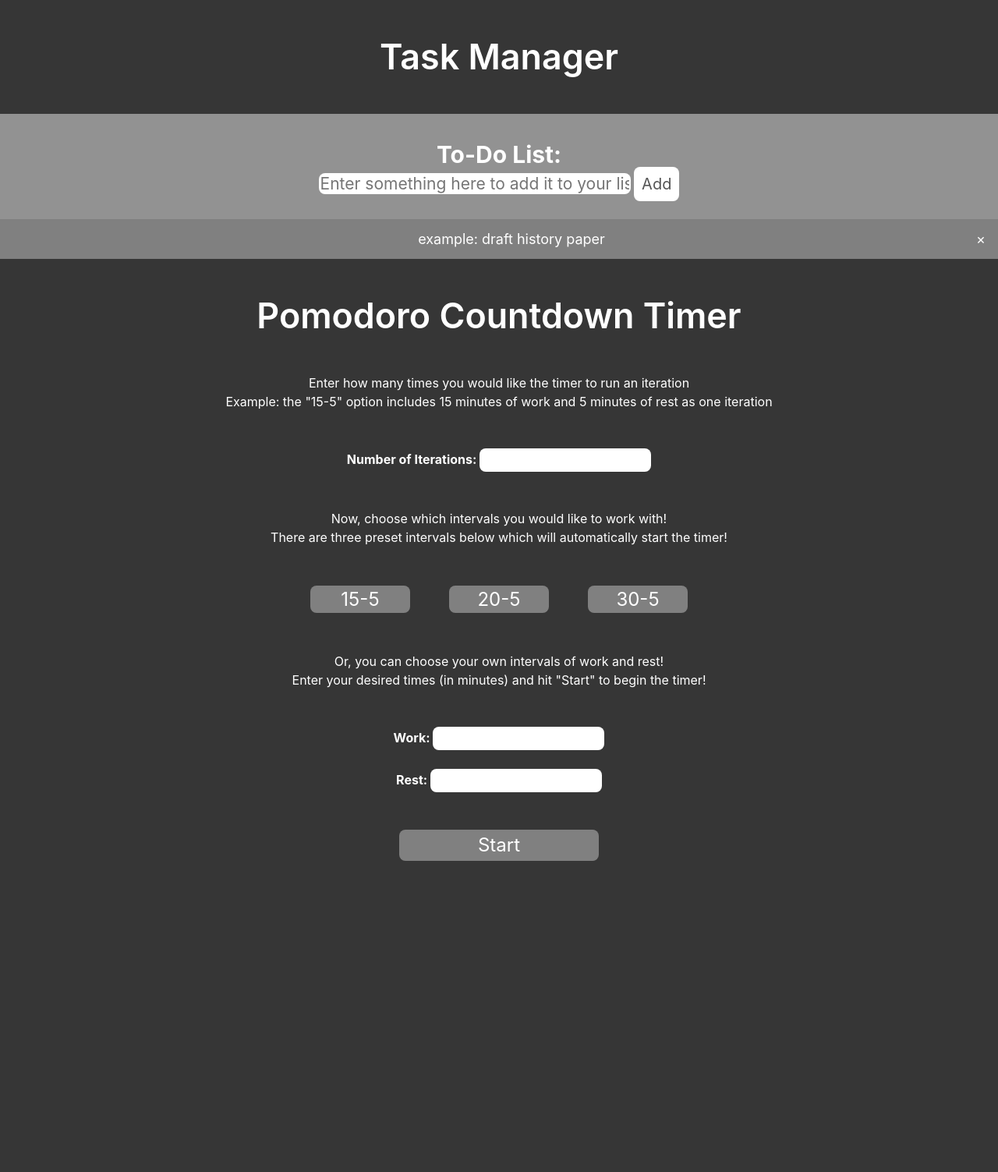
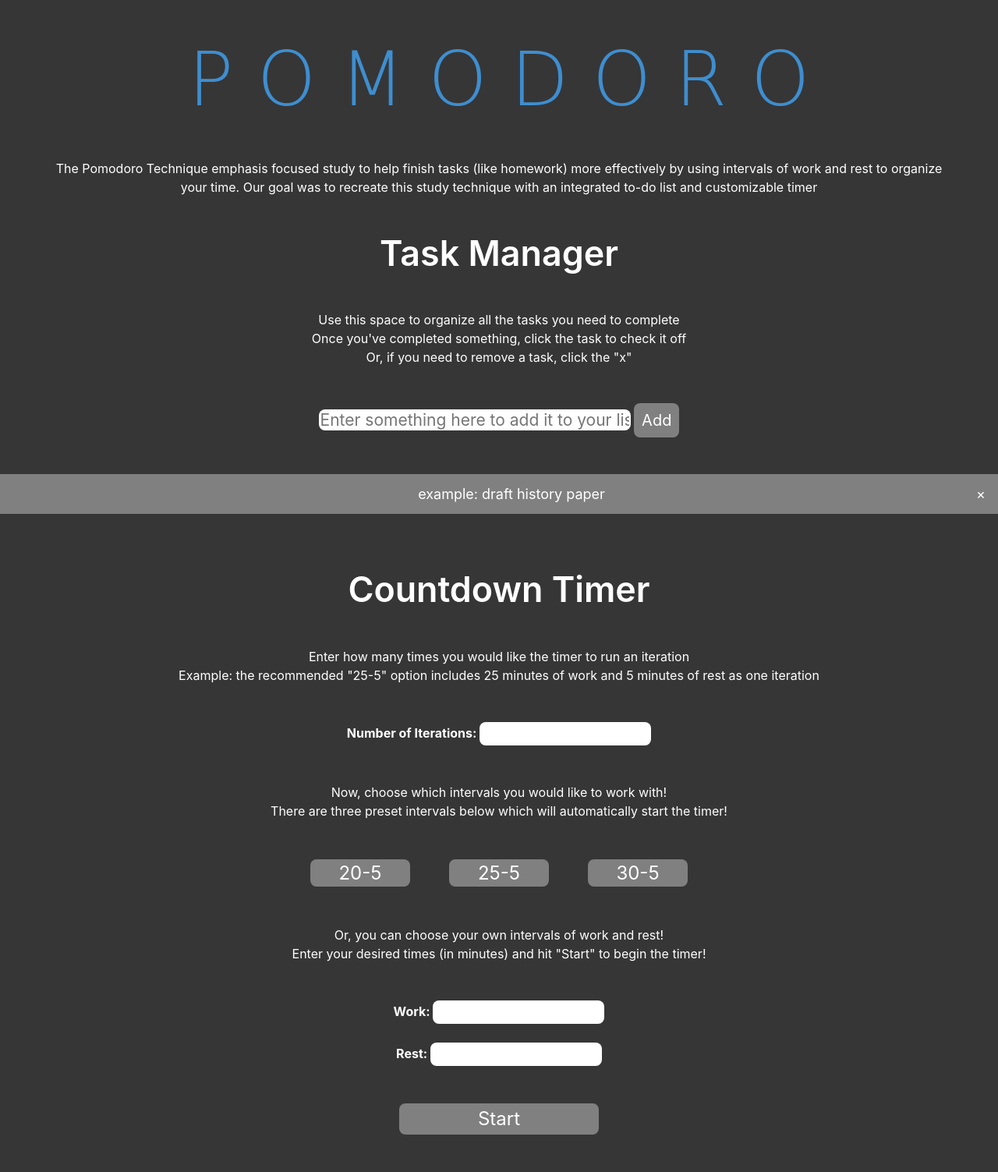
Before and after one commit to alexmorton1212/PomodoroPlanner, a PHP site: page / in a window 1280 px wide. Shown: the whole page at 78% size. Before the commit the page ends 1104 px from the top, so only its background shows below. Run offline with PHP 8.4, Linux system fonts and the light colour scheme; some libraries are stand-ins or nearby versions; some web fonts are replaced.

Commit message:
Add files via upload

```diff
--- a/custom.css
+++ b/custom.css
@@ -46,23 +46,12 @@ img:hover {
     padding: 0;
   }
 
-  /* input {
-    margin: 0;
-    border: none;
-    border-radius: 0;
-    width: 75%;
-    padding: 10px;
-    float: left;
-    font-size: 16px;
-  } */
-
-
   /* Style the list items */
   ul li {
     cursor: pointer;
     position: relative;
     padding: 12px 8px 12px 40px;
-    background: #eee;
+    background: grey;
     font-size: 18px;
     transition: 0.2s;
 
@@ -80,12 +69,12 @@ img:hover {
 
   /* Darker background-color on hover */
   ul li:hover {
-    background: #ddd;
+    background: grey;
   }
 
   /* When clicked on, add a background color and strike out text */
   ul li.checked {
-    background: #888;
+    background: green;
     color: #fff;
     text-decoration: line-through;
   }
@@ -113,13 +102,13 @@ img:hover {
   }
 
   .close:hover {
-    background-color: #929292;
+    background-color: red;
     color: white;
   }
 
   /* Style the header */
   .header {
-    background-color: #929292;
+    background-color: hsl(0,0%,21%);
     padding: 30px 40px;
     color: white;
     text-align: center;
@@ -139,8 +128,8 @@ img:hover {
   .addBtn {
     padding: 10px;
     width: 25%;
-    background: white;
-    color: #555;
+    background: grey;
+    color: white;
     text-align: center;
     font-size: 20px;
     cursor: pointer;
--- a/index.html
+++ b/index.html
@@ -14,27 +14,47 @@
 
     <div class="hero-body">
         <div class="container">
+            <h1 class="title has-text-info is-family-secondary">P O M O D O R O</h1>
+            <br>
+            The Pomodoro Technique emphasis focused study to help finish tasks (like homework) more effectively by using intervals of work and rest to organize your time. Our goal was to recreate this study technique with an integrated to-do list and customizable timer
+            <br>
+            <br>
+            <br>
             <h1 class="title" style="font-size: 50px;">
                 Task Manager
             </h1>
         </div>
     </div>
 
+    <div class="hero is-dark">
+
+        <p>Use this space to organize all the tasks you need to complete</p>
+        <p>Once you've completed something, click the task to check it off</p>
+        <p>Or, if you need to remove a task, click the "x"</p>
+    </div>
+
+
+
     <div id="myDIV" class="header">
-        <h2 class="has-text-weight-bold" style="font-size: 30px;">To-Do List:</h2>
+        <!-- <h2 class="has-text-weight-bold" style="font-size: 30px;">To-Do List:</h2> -->
+        <br>
         <input type="text" id="myInput" style="font-size: 21px; border-radius: 8px; border: none; width: 400px"
             placeholder="Enter something here to add it to your list!">
-        <span onclick="newElement()" class="addBtn">Add</span>
+        <span onclick="newElement()" class="addBtn"> Add</span>
     </div>
+
+    <br>
 
     <ul id="myUL">
         <li>example: draft history paper</li>
     </ul>
 
+    <br>
+
     <div class="hero-body">
         <div class="container">
             <h1 class="title" id="time" style="font-size: 50px;">
-                Pomodoro Countdown Timer
+                Countdown Timer
             </h1>
         </div>
     </div>
@@ -42,7 +62,7 @@
     <div class="hero is-dark">
         <div id="primaryContent" class="group">
             <p>Enter how many times you would like the timer to run an iteration</p>
-            <p>Example: the "15-5" option includes 15 minutes of work and 5 minutes of rest as one iteration</p>
+            <p>Example: the recommended "25-5" option includes 25 minutes of work and 5 minutes of rest as one iteration</p>
             <br>
             <br>
 
--- a/timer.js
+++ b/timer.js
@@ -111,7 +111,7 @@ function startOption1Counter() {
   iterationSet();
 
   if (intervalCount % 2 === 0) {
-    time = 15 * 60;
+    time = 20 * 60;
   } else {
     time = 5 * 60;
   }
@@ -149,7 +149,7 @@ function startOption2Counter() {
   iterationSet();
 
   if (intervalCount % 2 === 0) {
-    time = 20 * 60;
+    time = 25 * 60;
   } else {
     time = 5 * 60;
   }
@@ -199,7 +199,7 @@ window.onload = function () {
 
   var button1 = document.createElement("input");
   button1.setAttribute("type", "button");
-  button1.setAttribute("value", "15-5")
+  button1.setAttribute("value", "20-5")
   button1.style.border = "none";
   button1.style.color = "white";
   button1.style.backgroundColor = "grey";
@@ -210,7 +210,7 @@ window.onload = function () {
 
   var button2 = document.createElement("input");
   button2.setAttribute("type", "button");
-  button2.setAttribute("value", "20-5")
+  button2.setAttribute("value", "25-5")
   button2.style.border = "none";
   button2.style.color = "white";
   button2.style.backgroundColor = "grey";
```
